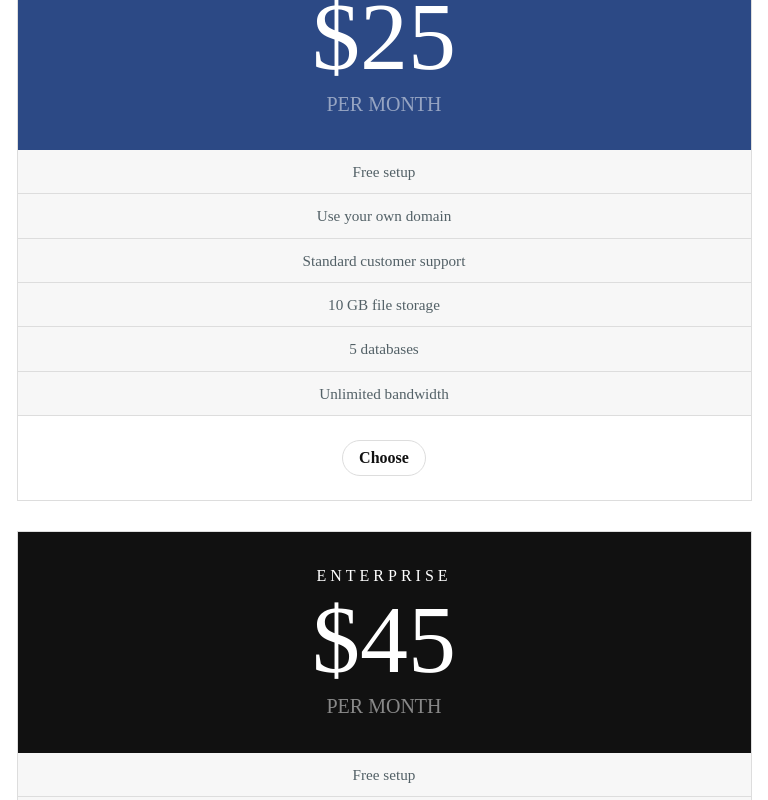
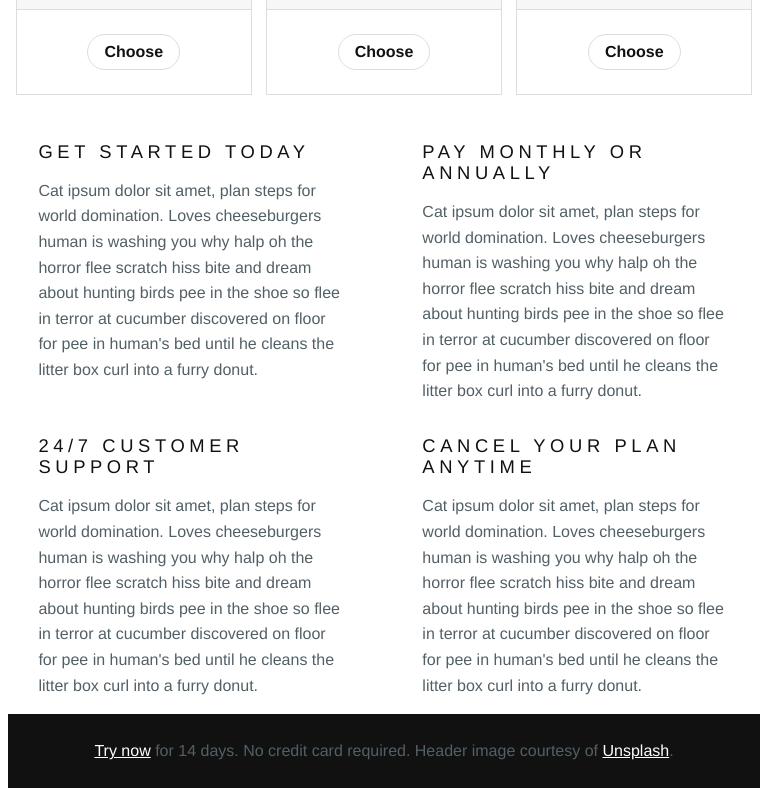
Before and after one commit to tinydinosaurs/ironyard_responsive_site, a plain HTML site: page index.html in a window 768 px wide. Shown: the part 960-1760 px from the top of the page. Drawn offline with nearby package versions, Linux system fonts and the light colour scheme.

Commit message:
hooray.....third breakpoint done

```diff
--- a/index.html
+++ b/index.html
@@ -27,7 +27,7 @@
 		</section><!-- end hero -->
 
 		<section class="pricing"><!-- pricing section -->
-			<div class="plans col_1">
+			<div class="plans col-3">
 				<article class="personal"><!-- personal pricing article -->
 					<header>
 						<h2>Personal</h2>
@@ -47,7 +47,7 @@
 					</footer>
 				</article> <!-- end personal pricing -->
 			</div>
-			<div class="plans col_1">
+			<div class="plans col-3">
 				<article class="small_business"><!-- small business article -->
 					<header>
 						<h2>Small Business</h2>
@@ -67,7 +67,7 @@
 					</footer>
 				</article><!-- end small business -->
 			</div>
-			<div class="plans col_1">
+			<div class="plans col-3">
 				<article class="enterprise">
 					<header>
 						<h2>Enterprise</h2>
@@ -90,25 +90,25 @@
 		</section><!-- end pricing -->
 
 		<section class="details"><!-- details section -->
-			<div class="detail_block col_1">
+			<div class="detail_block col-4">
 				<h2>Get started today</h2>
 				<p>Cat ipsum dolor sit amet, plan steps for world domination. Loves cheeseburgers human is washing you why halp oh the horror flee scratch hiss bite and dream about hunting birds pee in the shoe so flee in terror at cucumber discovered on floor for pee in human's bed until he cleans the litter box curl into a furry donut.</p>
 			</div>
-			<div class="detail_block col_1">
+			<div class="detail_block col-4">
 				<h2>Pay monthly or annually</h2>
 				<p>Cat ipsum dolor sit amet, plan steps for world domination. Loves cheeseburgers human is washing you why halp oh the horror flee scratch hiss bite and dream about hunting birds pee in the shoe so flee in terror at cucumber discovered on floor for pee in human's bed until he cleans the litter box curl into a furry donut.</p>
 			</div>
-			<div class="detail_block col_1">
+			<div class="detail_block col-4">
 				<h2>24/7 customer support</h2>
 				<p>Cat ipsum dolor sit amet, plan steps for world domination. Loves cheeseburgers human is washing you why halp oh the horror flee scratch hiss bite and dream about hunting birds pee in the shoe so flee in terror at cucumber discovered on floor for pee in human's bed until he cleans the litter box curl into a furry donut.</p>
 			</div>
-			<div class="detail_block col_1">
+			<div class="detail_block col-4">
 				<h2>Cancel your plan anytime</h2>
 				<p>Cat ipsum dolor sit amet, plan steps for world domination. Loves cheeseburgers human is washing you why halp oh the horror flee scratch hiss bite and dream about hunting birds pee in the shoe so flee in terror at cucumber discovered on floor for pee in human's bed until he cleans the litter box curl into a furry donut.</p>
 			</div>
 		</section><!-- end details -->
 
-		<footer>
+		<footer class="credit">
 			<p><a class="footer_link" href="#">Try now</a> for 14 days. No credit card required. Header image courtesy of <a class="footer_link" href="#">Unsplash</a>.</p>
 		</footer>
 
--- a/scss/main.scss
+++ b/scss/main.scss
@@ -11,9 +11,13 @@ $upper: uppercase;
 
 /*base styles */
 
+*, *:after, *:before {
+	box-sizing: border-box;
+}
+
 body {
-	max-width: 767px;
-	margin: 10px auto;
+	font-family: Helvetica, Arial, sans-serif;
+	margin: 0 auto;
 	color: $body_text;
 	text-align: center;
 }
@@ -83,6 +87,7 @@ ul {
 	h1 {
 		margin: 0;
 	}
+
 }
 
 /* pricing section styles */
@@ -92,7 +97,7 @@ ul {
 
 	header {
 		color: $headers;
-		padding: 2.15em;
+		padding: 2.15em 0;
 		margin: 0;
 
 	}
@@ -184,10 +189,10 @@ footer p {
 }
 
 /********************************************
-			FIRST BREAKPOINT
+			  FIRST BREAKPOINT
 ********************************************/
 
-@media all and (min-width: 479px) and (max-width: 767px) {
+@media all and (min-width: 479px) {
 
 	.hero {
 		padding: 9em 0;
@@ -198,3 +203,38 @@ footer p {
 	}
 
 }
+
+
+/********************************************
+			  SECOND BREAKPOINT
+********************************************/
+
+@media all and (min-width: 768px) and (max-width: 978px) {
+
+	/* grid system styles for pricing and details sections */
+
+
+	[class*='col-'] {
+  		float: left;
+	}
+
+	.col-3 {
+		width: 32%;
+		margin-right: 2%;
+	}
+
+	.col-3:last-child {margin-right: 0}
+
+	.detail_block {margin: 2em 0;}
+
+	.col-4 {
+		float: left;
+		width: 40%;
+		margin: 0 5%;
+	}
+
+	.details, .credit {
+		clear: both;
+	}
+
+}
```
Also changed, not shown: styles/main.css, 1 other file.
